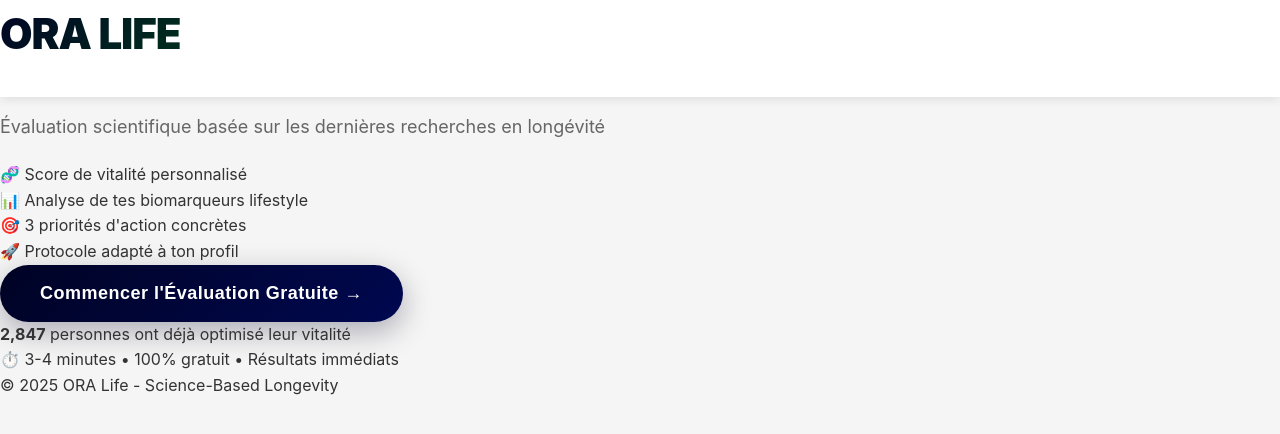
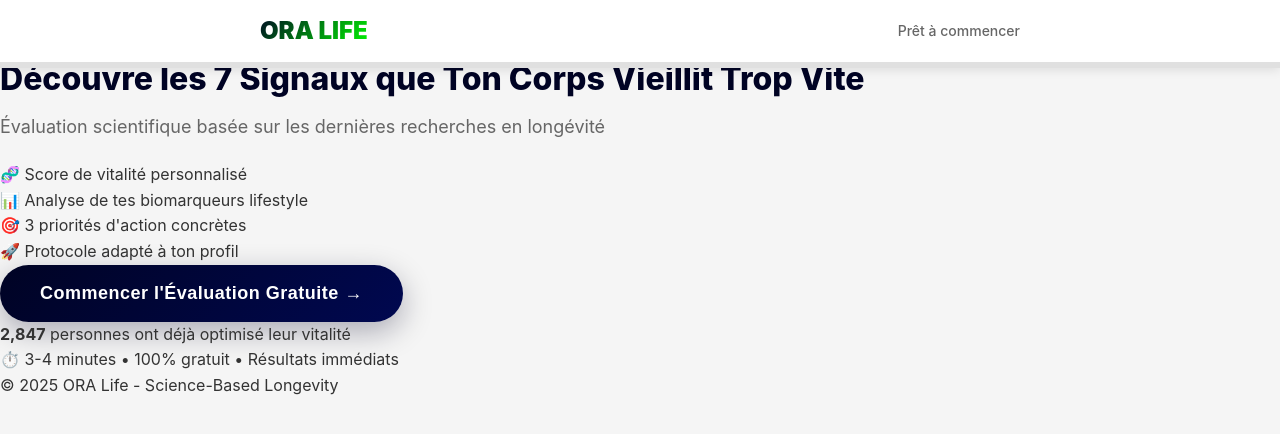
Before and after one commit to franckrocca/ol-quiz, a website: page public/index.html in a window 1280 px wide. Drawn offline with Linux system fonts and the light colour scheme; no server answers.

Commit message:
Update index.html

```diff
--- a/public/index.html
+++ b/public/index.html
@@ -23,8 +23,16 @@
     <div class="quiz-wrapper">
         <!-- Header -->
         <header class="quiz-header">
-            <div class="logo">ORA LIFE</div>
-        </header>
+    <div class="header-content">
+        <div class="logo-text">ORA LIFE</div>
+        <div class="progress-info">
+            <span id="progress-text">Prêt à commencer</span>
+        </div>
+    </div>
+    <div class="progress-bar-container">
+        <div class="progress-bar" id="progressBar"></div>
+    </div>
+</header>
 
         <!-- Main Container -->
         <main class="quiz-container" id="quiz-container">
```
